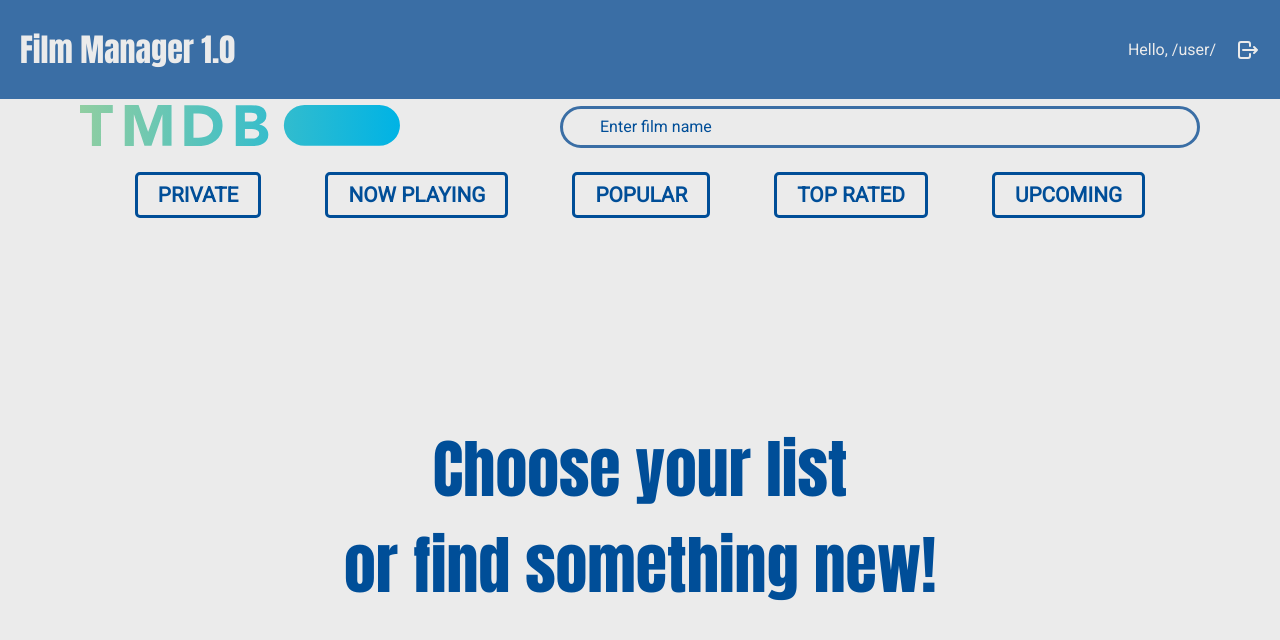
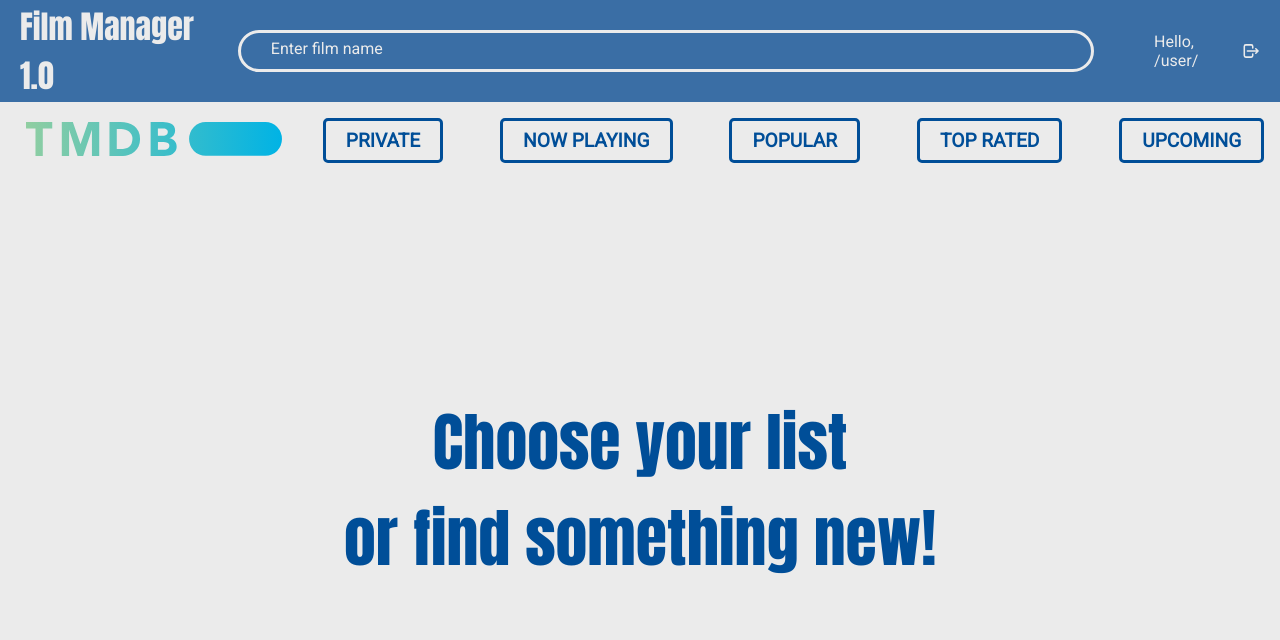
Before and after one commit to whiskacz/MovieManager1.0, a React (Create React App) app: page / in a window 1280 px wide. Shown: the top 640 px of the page. Built offline with nearby package versions, Linux system fonts and the light colour scheme.

Commit message:
Manager rebuild done

```diff
--- a/package.json
+++ b/package.json
@@ -16,6 +16,7 @@
     "react-icons": "^4.11.0",
     "react-router-dom": "^6.18.0",
     "react-scripts": "5.0.1",
+    "react-spring": "^9.7.3",
     "typescript": "^4.9.5",
     "web-vitals": "^2.1.4"
   },
--- a/src/components/CategoryButtons.tsx
+++ b/src/components/CategoryButtons.tsx
@@ -1,6 +1,15 @@
 import React from 'react'
+import tmdbLogo from '../images/tmdbLogo.svg';
+import { useSpring, animated } from 'react-spring';
 
 const CategoryButtons = () => {
+
+    const props = useSpring({
+        opacity: 1,
+        transform: 'translateX(0)',
+        from: { opacity: 0, transform: 'translateX(-100%)' },
+        delay: 1000,
+      });
 
     const categoryButtons = [
         'private',
@@ -11,12 +20,15 @@ const CategoryButtons = () => {
     ]
 
   return (
-    <div className='mainCategoryButtons'>
-    {categoryButtons.map((element,index) => {
+    <animated.div className='mainCategoryButtons' style={props}>
+        <a href="https://www.themoviedb.org/" target="_blank" rel="noopener noreferrer">
+            <img src={tmdbLogo} alt="TMDB Logo" title="TMDB" />
+        </a>
+        {categoryButtons.map((element,index) => {
         return (
         <button key={index}>{element}</button>
-)})}
-    </div>
+        )})}
+    </animated.div>
   )
 }
 
--- a/src/components/FilmList.tsx
+++ b/src/components/FilmList.tsx
@@ -1,19 +1,23 @@
-import React from 'react'
+import React from 'react';
+import { useSpring, animated } from 'react-spring';
 
 const FilmList = () => {
+    const props = useSpring({
+        opacity: 1,
+        transform: 'translateX(0)',
+        from: { opacity: 0, transform: 'translateX(-100%)' },
+        delay: 1500,
+      });
+
   return (
-    <main className='mainFilmListContainer'>
+    <animated.main className='mainFilmListContainer' style={props}>
         <span className='flexColumnCenter'>
             <div>Choose your list</div>
             <div>or find something new!</div>
         </span>
-        {/* <div className='spinnerLoader'>
-            <div className='spin one'></div>
-            <div className='spin two'></div>
-            <div className='spin three'></div>
-        </div> */}
 
-    </main>
+
+    </animated.main>
   )
 }
 
--- a/src/components/NavBar.tsx
+++ b/src/components/NavBar.tsx
@@ -1,18 +1,31 @@
 import React from 'react'
 import { TbLogout } from 'react-icons/tb';
+import { useSpring, animated } from 'react-spring';
 
 const NavBar: React.FC = () => {
+
+    const props = useSpring({
+        opacity: 1,
+        transform: 'translateX(0)',
+        from: { opacity: 0, transform: 'translateX(-100%)' },
+        delay: 500,
+      });
+
   return (
     <>
-    <main className='mainNavbar'>
+    <animated.main className='mainNavbar' style={props}>
         <span>Film Manager 1.0</span>
+        <div className='filmInputSearchBar moduls'>
+          <input type="text" />
+          <label>Enter film name</label>
+        </div>
         <div className='logoutContainer'>
             <div>
                 Hello, /user/
             </div>
             <TbLogout style={{width:'1.5rem', height:'1.5rem', cursor:'pointer'}} />
         </div>
-    </main>
+    </animated.main>
     </>
   )
 }
--- a/src/components/SearchBar.tsx
+++ /dev/null
@@ -1,19 +0,0 @@
-import React from 'react';
-import tmdbLogo from '../images/tmdbLogo.svg';
-
-
-const SearchBar: React.FC = () => {
-  return (
-      <main className='searchBarContainer'>
-        <a href="https://www.themoviedb.org/" target="_blank" rel="noopener noreferrer">
-        <img src={tmdbLogo} alt="TMDB Logo" title="TMDB" />
-        </a>
-        <div className='filmInputSearchBar moduls'>
-          <input type="text" />
-          <label>Enter film name</label>
-        </div>
-      </main>
-  )
-}
-
-export default SearchBar
--- a/src/css/main.css
+++ b/src/css/main.css
@@ -187,50 +187,29 @@ input::placeholder{
 }
 
 .filmInputSearchBar {
-
-
-  width: 50vw;
+  width: 70vw;
   position: relative;
-}
-
-.searchBarContainer{
-  height: 10vh;
-  width: 100%;
-  display: flex;
-  flex-direction: row;
-  justify-content: space-around;
-  align-items: center;
-}
-
-.searchBarContainer img{
-  width: 25vw;
-}
-
-.filmInputSearchBar::before{
-  display: flex;
-  flex-direction: row;
-  justify-content: space-around;
 }
 
 .filmInputSearchBar input {
   padding: 0.8em;
   outline: none;
-  border: 3px solid var(--myColor4);
+  border: 3px solid var(--myColor1);
   background-color: transparent;
   border-radius: 99999px;
   width: 100%;
-  color: var(--myColor4);
+  color: var(--myColor1);
 }
 
 .filmInputSearchBar label {
   font-size: 100%;
   position: absolute;
   left: 5%;
-  top: 25%;
+  top: 35%;
   margin-left: 0.5em;
   pointer-events: none;
   transition: all 0.3s ease;
-  color: var(--myColor4);
+  color: var(--myColor1);
 }
 
 .filmInputSearchBar :is(input:focus)~label {
@@ -238,11 +217,11 @@ input::placeholder{
   margin: 0em;
   margin-left: 1.3em;
   padding: 0.4em;
-  background-color: var(--myColor1);
+  background-color: var(--myColor3);
 }
 
 .filmInputSearchBar :is(input:focus, input:valid) {
-  border-color: var(--myColor3);
+  border-color: var(--myColor1);
 }
 .moduls {
   flex-shrink: 0;
@@ -281,13 +260,21 @@ input::placeholder{
 }
 
 .mainCategoryButtons {
+  width: 100%;
   display: flex;
   flex-wrap: wrap;
   align-items: center;
   justify-content: space-around;
   background-color: var(--myColor1);
-  gap: 5vw;
+  gap: 2vw;
+  max-width: 1500px;
 }
+
+.mainCategoryButtons > a > img{
+  width: 20vw;
+  margin-left: 2vw;
+}
+
 .mainCategoryButtons button{
   padding: 8px 20px;
   border-radius: 5px;
@@ -295,11 +282,12 @@ input::placeholder{
   color: var(--myColor4);
   cursor: pointer;
   text-transform: uppercase;
-  font-size: 1.3rem;
+  font-size: 1.2rem;
   font-weight: 700;
   border: 3px solid var(--myColor4);
   margin: 2vh auto;
   transition: .2s;
+
 }
 
 .mainCategoryButtons button:hover{
@@ -325,70 +313,6 @@ input::placeholder{
 
 .mainFilmListContainer > span div{
   font-family: 'Anton', sans-serif;
-}
-
-
-.spinnerLoader {
-  position: relative;
-  width: 15vw;
-  height: 15vw;
-  border-radius: 50%;
-  perspective: 600px;
-}
-
-.spin {
-  position: absolute;
-  width: 100%;
-  height: 100%;
-  border-radius: 50%;
-}
-
-.spin.one {
-  left: 0%;
-  top: 0%;
-  animation: rotate-one 1s linear infinite;
-  border-bottom: 6px solid var(--myColor2);
-}
-
-.spin.two {
-  right: 0%;
-  top: 0%;
-  animation: rotate-two 1s linear infinite;
-  border-right: 6px solid var(--myColor3);
-}
-
-.spin.three {
-  right: 0%;
-  bottom: 0%;
-  animation: rotate-three 1s linear infinite;
-  border-top: 6px solid var(--myColor5);
-}
-
-@keyframes rotate-one {
-  0% {
-    transform: rotateX(35deg) rotateY(-45deg) rotateZ(0deg);
-  }
-  100% {
-    transform: rotateX(35deg) rotateY(-45deg) rotateZ(360deg);
-  }
-}
-
-@keyframes rotate-two {
-  0% {
-    transform: rotateX(50deg) rotateY(10deg) rotateZ(0deg);
-  }
-  100% {
-    transform: rotateX(50deg) rotateY(10deg) rotateZ(360deg);
-  }
-}
-
-@keyframes rotate-three {
-  0% {
-    transform: rotateX(35deg) rotateY(55deg) rotateZ(0deg);
-  }
-  100% {
-    transform: rotateX(35deg) rotateY(55deg) rotateZ(360deg);
-  }
 }
 
 @keyframes animateBackground {
--- a/src/pages/manager.tsx
+++ b/src/pages/manager.tsx
@@ -1,5 +1,4 @@
 import React from 'react'
-import SearchBar from '../components/SearchBar'
 import NavBar from '../components/NavBar'
 import CategoryButtons from '../components/CategoryButtons'
 import FilmList from '../components/FilmList'
@@ -9,7 +8,6 @@ const Manager: React.FC = () => {
   return (
     <main className='mainManagerContainer'>
       <NavBar />
-      <SearchBar />
       <CategoryButtons />
       <FilmList />
     </main>
```
Also changed, not shown: 1 other file (tests, documents, lock files or other folders).
